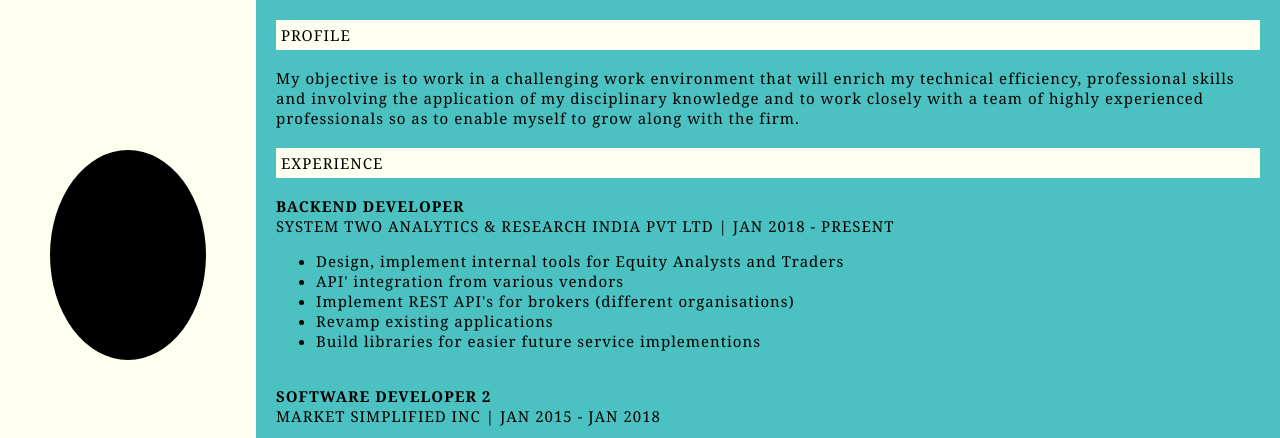
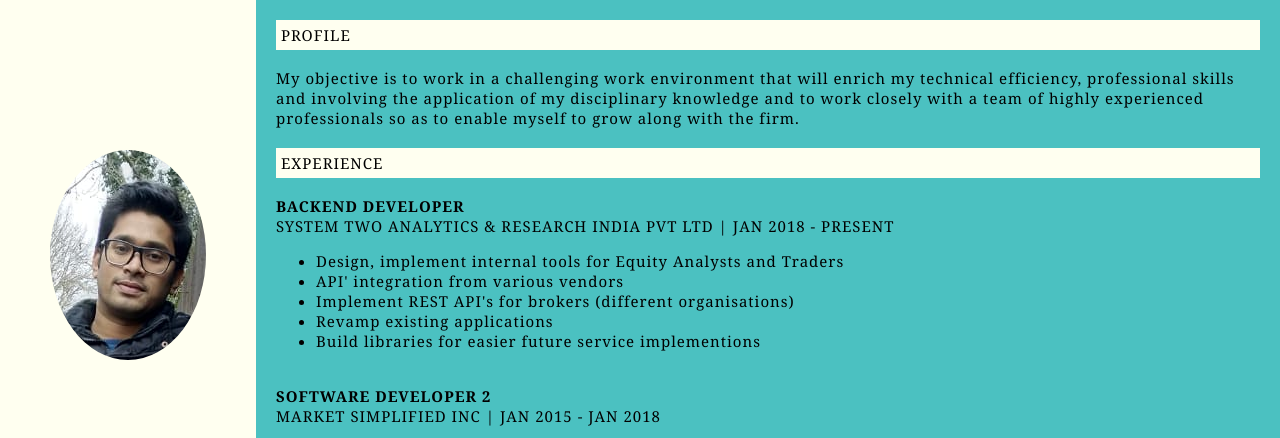
Before and after one commit to jinto-thomas/myresume, a plain HTML site: page index.html in a window 1280 px wide. Shown: the top 438 px of the page. Drawn offline with Linux system fonts and the light colour scheme.

Commit message:
dp addded

```diff
--- a/style.css
+++ b/style.css
@@ -40,7 +40,8 @@ body {
   margin: 150px 50px 100px 50px;
   height: 200px;
   padding: 5px;
-  background: #000;
+  background: url("dp.jpeg");
+  background-position: -480px -200px;
   border-radius: 50%;
 }
 
```
Also changed, not shown: dp.jpeg (added).
